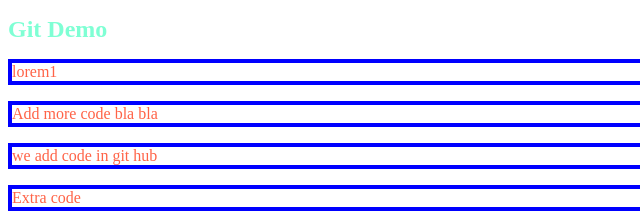
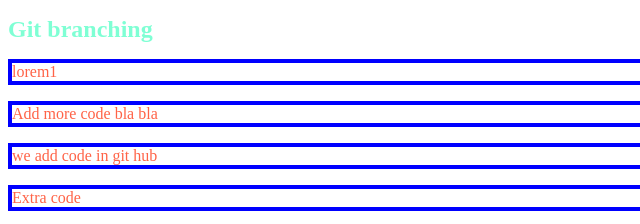
Before and after one commit to NidhiPatel7/branchingDemo, a plain HTML site: page index.html in a window 1280 px wide. Shown: the top 224 px of the page, 0-640 px from the left. Drawn offline with Linux system fonts and the light colour scheme.

Commit message:
change h1 git demo to git branching

```diff
--- a/index.html
+++ b/index.html
@@ -8,7 +8,7 @@
     <title>Document</title>
 </head>
 <body>
-    <h1>Git Demo</h1>
+    <h1>Git branching</h1>
     <p>lorem1</p>
     <p>Add more code bla bla</p>
     <p>we add code in git hub</p>
```
